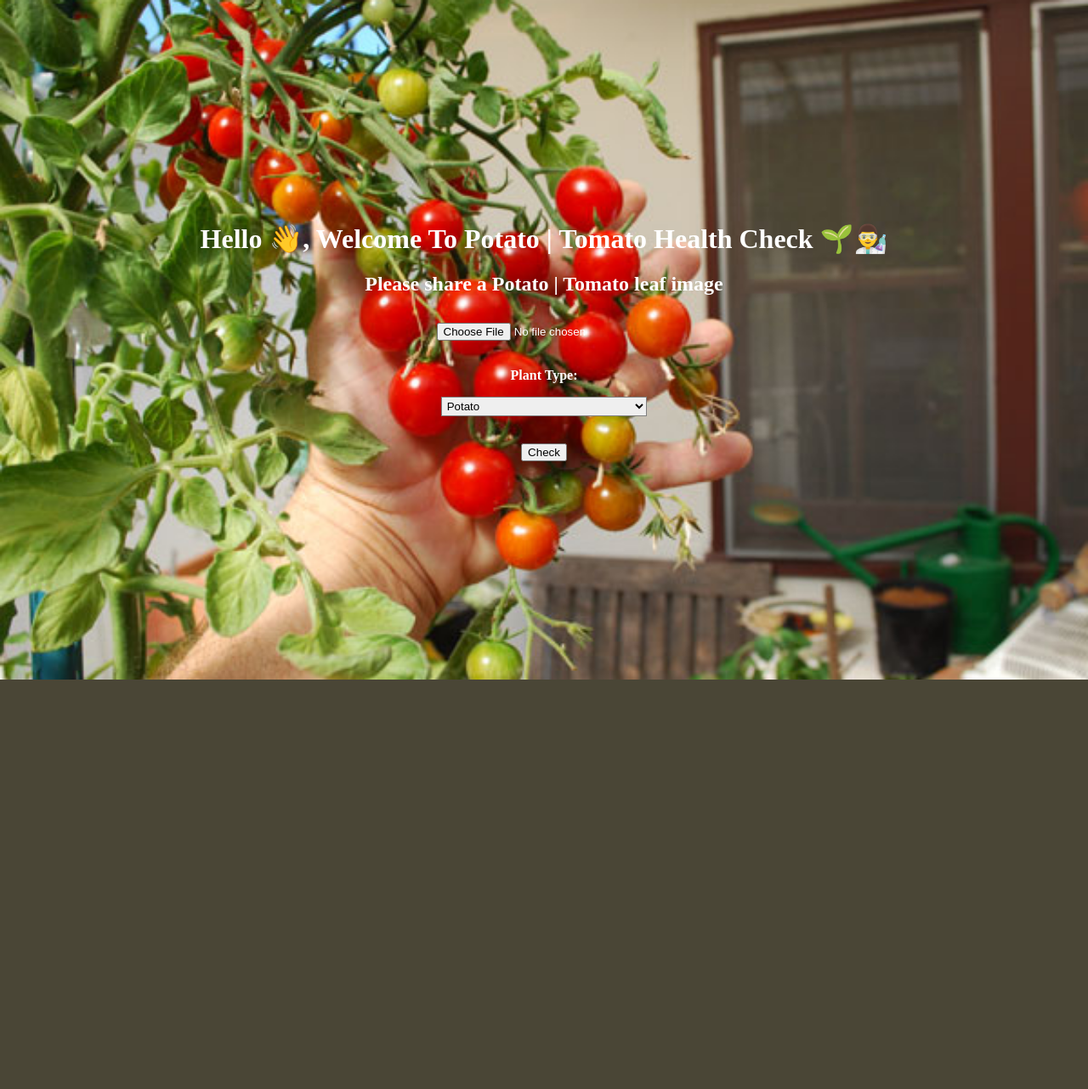
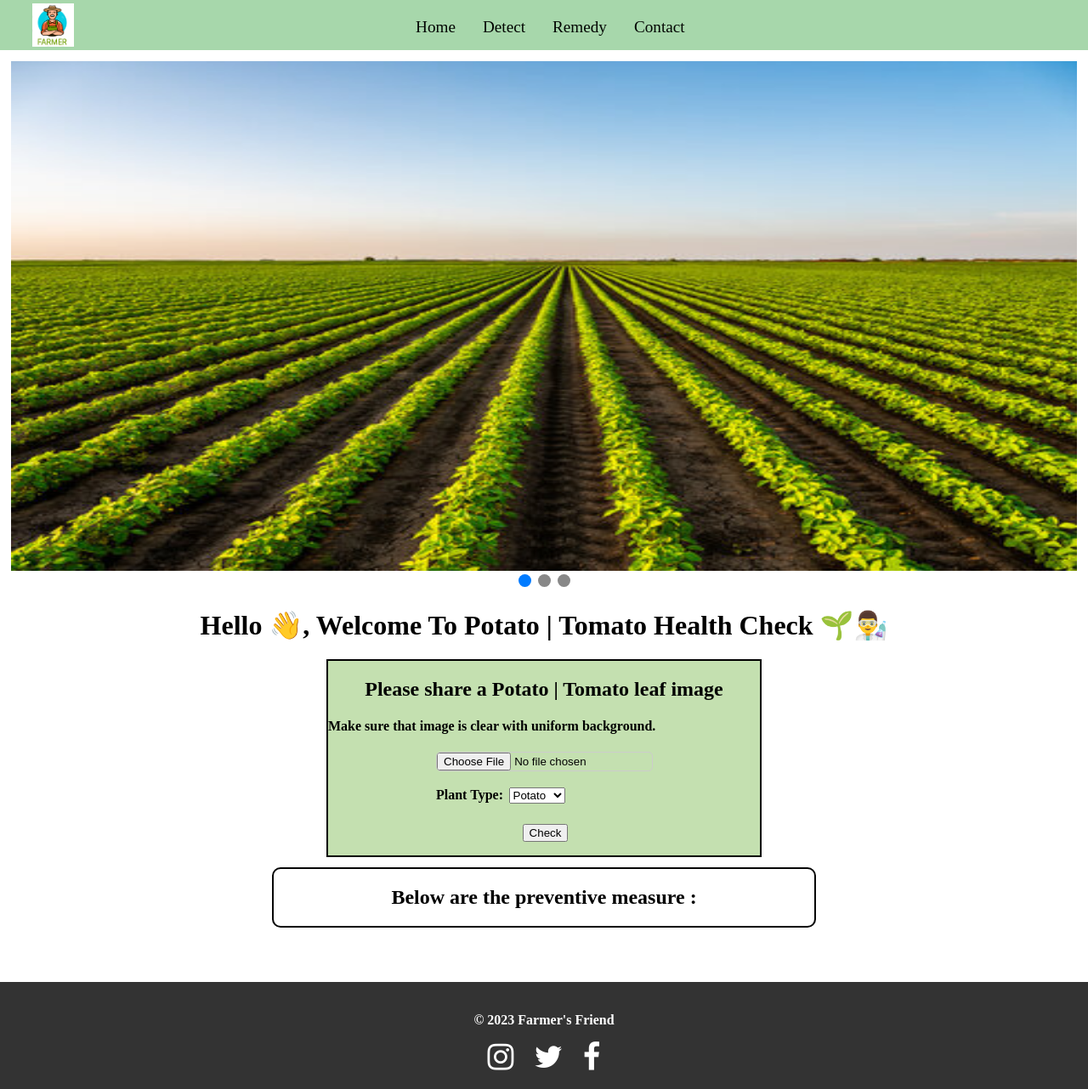
Before and after one commit to MuokaPWambua/PotatoDiseaseClassifier, a Flask app: page / in a window 1280 px wide. Shown: the whole page at 85% size. Before the commit the page ends 800 px from the top, so only its background shows below. Run offline with Flask 3, Linux system fonts and the light colour scheme.

Commit message:
ui update

```diff
--- /dev/null
+++ b/static/index.css
@@ -0,0 +1,175 @@
+body{
+    margin: 0;
+    padding: 0;
+}
+.navbar{
+    display: flex;
+    flex-direction: row;
+    margin: 0;
+    padding: 0% 3%;
+    overflow: hidden;
+    background-color: #8fcc95c8; /* Background color for the navigation bar */
+}
+.navdiv{
+    width: 100%;
+    padding: auto;
+}
+.navbar ul{
+    list-style-type: none;
+    position: relative;
+    left:30%;
+}
+.navitem {
+    float: left;
+}
+
+.navitem a {
+    display: block;
+    color: rgb(2, 5, 2);
+    text-align: center;
+    padding: 5px 16px;
+    text-decoration: none;
+    font-size: larger;
+
+}
+.navitem a:hover {
+    background-color: #f2f5f3;
+    border-radius: 15px; /* Background color on hover */
+}
+#logo{
+    padding: 4px 0px;
+    height: 4%;
+    width: 4%;
+}
+.detect{
+    border: 2px solid black;
+    margin: 2% 20%;
+    padding: 2% 5%;
+}
+h2{
+    text-align: center;
+}
+
+
+
+/* Style the form and form elements */
+
+input[type="file"] {
+    margin-bottom: 1%;
+    border: 1px solid #ccc;
+    padding: 0px;
+    border-radius: 5px;
+}
+input[type="submit"] {
+    background-color: #007BFF;
+    color: white;
+    padding: 10px 20px;
+    border: none;
+    border-radius: 5px;
+    cursor: pointer;
+}
+input[type="submit"]:hover {
+    background-color: #0056b3;
+}
+.image-preview {
+    display: none;
+    margin-top: 20px;
+
+}
+
+
+
+.slideshow-container{
+
+    margin: 1% 1%;
+}
+.slideshow-container img{
+    height:600px;
+    width: 100%;
+
+}
+.mySlides {
+    display: none;
+}
+.dot {
+    height: 15px;
+    width: 15px;
+    margin: 0 2px;
+    background-color: #888;
+    border-radius: 50%;
+    display: inline-block;
+    transition: background-color 0.6s ease;
+}
+.active {
+    background-color: #007BFF;
+}
+
+
+.inner-container{
+    border:2px solid black;
+    margin: 1% 30%;
+    background-color: #96c8728e;
+}
+.input-container{
+    padding: 0% 25%;
+}
+#select_type{
+
+    display: flex;
+}
+p{
+    display: block;
+}
+#plant{
+    margin: 0% 10%;
+}
+
+.upload-form-container {
+    max-width: 400px;
+    margin: 1% auto;
+    padding: 20px;
+    border: 1px solid #ccc;
+    background-color: #f9f9f9;
+    border-radius: 5px;
+}
+#preview-image{
+    height:auto;
+    width: 100%;
+}
+.button-container{
+    position: relative;
+    left:40%;
+    margin-top: 3%;
+}
+
+.Remedy{
+    border: 2px solid black;
+    border-radius: 10px;
+    margin:1% 25%;
+}
+#Remedy_info{
+    padding:0% 2%;
+}
+.footer {
+    margin-top:5%;
+    width: 100%;
+    background-color: #333;
+    color: #fff;
+    padding: 20px 0;
+    text-align: center;
+}
+
+/* Optional: Style links in the footer */
+.footer a {
+    color: #fff;
+    text-decoration: none;
+    margin: 0 10px;
+}
+
+.footer a:hover {
+    text-decoration: underline;
+
+}
+.social-icons a:hover{
+    color:rgb(54, 216, 29);
+}
--- /dev/null
+++ b/static/index.js
@@ -0,0 +1,147 @@
+const imageInput = document.getElementById("file");
+        const imagePreview = document.getElementById("preview-image");
+        const imagePreviewContainer = document.querySelector(".image-preview");
+
+        imageInput.addEventListener("change", function () {
+            if (imageInput.files && imageInput.files[0]) {
+                const reader = new FileReader();
+
+                reader.onload = function (e) {
+                    imagePreview.src = e.target.result;
+                    imagePreviewContainer.style.display = "block";
+                };
+
+                reader.readAsDataURL(imageInput.files[0]);
+            }
+        });
+
+let slideIndex = 0;
+
+
+function showSlides() {
+    let i;
+    const slides = document.getElementsByClassName("mySlides");
+    const dots = document.getElementsByClassName("dot");
+
+    for (i = 0; i < slides.length; i++) {
+        slides[i].style.display = "none";
+    }
+
+    slideIndex++;
+    if (slideIndex > slides.length) {
+        slideIndex = 1;
+    }
+
+    for (i = 0; i < dots.length; i++) {
+        dots[i].className = dots[i].className.replace(" active", "");
+    }
+
+    slides[slideIndex - 1].style.display = "block";
+    dots[slideIndex - 1].className += " active";
+
+    setTimeout(showSlides, 2000); // Change image every 2 seconds (adjust the time as needed)
+}
+showSlides();
+let remedy=["<ul><li>Isolate the affected plants from healthy ones to prevent further spread.<li>Remove and destroy the infected leaves or parts of the plant. Ensure proper disposal by burning or burying the affected plant material deeply.<li>Adjust watering practices: Avoid overhead watering to reduce leaf wetness and humidity.<li>Improve airflow: Properly space plants for better air circulation to reduce moisture around the foliage.<li>Consider applying fungicides labeled for Early Blight control. Follow instructions and safety precautions specified on the product label.<li>Apply fungicides at the recommended intervals and ensure thorough coverage of the affected plant parts.</ul>",
+"<ul><li> Isolate and remove infected leaves or plant parts immediately to prevent the spread of the disease.<li>Consider using fungicides labeled for Late Blight control. Apply as per instructions and safety guidelines provided on the product label.<li>mplement cultural practices such as proper plant spacing, watering methods (avoiding overhead watering), and ensuring good air circulation around plants to minimize moisture on leaves.</ul>",
+"<ul><li>Congrats your plant are disease free.<li>Keep a regular Eye on the leaves in case of any disease</ul>",
+"<ul><li>Clean and disinfect gardening tools, stakes, and equipment that have come into contact with infected plants. This helps prevent the spread of the bacteria to healthy plants.</li><li>Copper-based fungicides can help manage bacterial spot. Apply these as directed on the label. However, note that excessive use can harm plants, so follow instructions carefully.</li><li>Avoid planting tomatoes or other susceptible plants in the same location for several years to reduce the risk of bacterial spot recurrence.</li><li>Water the plants at the base to avoid wetting leaves. Drip irrigation or soaker hoses can be helpful.</li><li>Consider planting tomato varieties that are resistant or tolerant to bacterial spot if available in your region.</li><li>Some organic options, such as neem oil or garlic-based sprays, might offer some control over bacterial spot. These should be applied as directed on the product label.</li></ul>",
+"<ul><li>Apply a layer of organic mulch around plants to reduce soil splashing onto leaves, as the fungus often spreads through soil contact with the lower leaves.</li><li>Water the plants at the base early in the day to allow the foliage to dry quickly, reducing moisture and inhibiting fungal growth. </li><li>Avoid overhead watering.Apply fungicides labeled for early blight control. </li><li>Copper-based fungicides or those containing chlorothalonil or mancozeb can help manage the disease.</li><li>Avoid planting tomatoes or related plants in the same location for at least two to three years to prevent the recurrence of the disease.</li><li>Apply organic solutions like neem oil or sulfur-based sprays preventively. These can act as a barrier against fungal infections but may not entirely eliminate established infections.</li></ul>",
+"<ul><li>Water the plants at the base early in the day to allow the foliage to dry quickly, reducing moisture and inhibiting fungal growth Avoid overhead watering.</li><li>Apply fungicides labeled for early blight control.</li><li> Copper-based fungicides or those containing chlorothalonil or mancozeb can help manage the disease.Avoid planting tomatoes or related plants in the same location for at least two to three years to prevent the recurrence of the disease.</li><li>Apply organic solutions like neem oil or sulfur-based sprays preventively. These can act as a barrier against fungal infections but may not entirely eliminate established infections.</li></ul>",
+"<ul><li>Apply copper-based fungicides or other fungicides labeled for leaf mold control. Follow the instructions on the label for proper application and safety precautions.</li><li>Prune and remove infected leaves as soon as you notice symptoms. Dispose of the infected plant parts away from the garden to prevent the spread of spores.</li><li>Keep the garden clean by removing debris and fallen leaves regularly. This reduces the chances of fungal spores surviving and spreading.</li><li>Apply a layer of organic mulch around plants to prevent soil splashing onto lower leaves.Use organic solutions like neem oil or potassium bicarbonate preventively to create a protective barrier against fungal infections. These may help reduce the chances of leaf mold establishment.</li></ul>",
+"<ul><li>Apply copper-based fungicides or other fungicides labeled for leaf mold control. Follow the instructions on the label for proper application and safety precautions.</li><li>Prune and remove infected leaves as soon as you notice symptoms. Dispose of the infected plant parts away from the garden to prevent the spread of spores.</li><li>Keep the garden clean by removing debris and fallen leaves regularly. This reduces the chances of fungal spores surviving and spreading.</li><li>Apply a layer of organic mulch around plants to prevent soil splashing onto lower leaves.Use organic solutions like neem oil or potassium bicarbonate preventively to create a protective barrier against fungal infections. These may help reduce the chances of leaf mold establishment.</li></ul>",
+"<ul><li>Horticultural oils, such as dormant oil or summer oil, can suffocate spider mites. Apply as directed on the label, making sure to cover the entire plant, including the undersides of leaves.</li><li>Encourage beneficial insects like ladybugs, predatory mites, lacewings, and predatory thrips that feed on spider mites. You can attract these insects by planting companion plants that attract them or by purchasing and releasing them in your garden.</li><li>Remove and dispose of heavily infested leaves or plant parts to prevent the spread of spider mites to healthier areas of the plant.</li><li>If possible, isolate infested plants to prevent the spread of spider mites to other plants in the garden.</li></ul>",
+"<ul><li>Consider planting tomato varieties that are resistant or less susceptible to target spot if available in your region.</li><li>Apply a layer of organic mulch around plants to prevent soil splashing onto lower leaves.</li><li>Apply organic solutions like neem oil or potassium bicarbonate preventively to create a protective barrier against fungal infections. These may help reduce the chances of target spot establishment.</li><li>Ensure proper spacing between plants to improve air circulation.</li><li> Good airflow reduces humidity around the plants, making it less favorable for the fungus.</li></ul>",
+"<ul><li>Control and manage whiteflies, which transmit the virus. Use insecticidal soaps, neem oil, or other insecticides labeled for whitefly control.</li><li> Yellow sticky traps can also help reduce their population.</li><li>Use floating row covers or mesh netting to physically prevent whiteflies from reaching the tomato plants. Be sure to secure the covers properly to prevent gaps.</li><li>Consider planting companion plants that repel whiteflies or attract beneficial insects that prey on whiteflies, such as marigolds, basil, or coriander.</li><li>Avoid excessive nitrogen fertilization, which can make plants more attractive to whiteflies. Instead, maintain balanced nutrition to keep plants healthy without stimulating excessive growth.</li></ul>",
+"<ul><li>Start with seeds and transplants from reliable sources to reduce the risk of introducing the virus to your garden.</li><li>Wash hands thoroughly before handling plants to prevent transmitting the virus from infected plants to healthy ones.These insects can transmit the virus.</li><li> Use insecticidal soaps, neem oil, or insecticides labeled for aphid and whitefly control. </li><li>Yellow sticky traps can also help reduce their population.</li><li>Tobacco can harbor the virus. If you smoke, wash your hands thoroughly before handling tomato plants.</li><li>Rotate tomatoes with other plant families each season to break the virus's lifecycle in the soil.</li></ul>",
+"<ul><li>Congrats your plant are disease free.<li>Keep a regular Eye on the leaves in case of any disease</ul>"];
+function uploadFile() {
+
+    var fileInput = document.getElementById('file');
+    var file = fileInput.files[0];
+    var plant = document.getElementById('plant');
+    var selectedOption = plant.options[plant.selectedIndex];
+
+// Get the value of the selected option
+    var selectedValue = selectedOption.value;
+    var formData = new FormData();
+    formData.append('image', file);
+    formData.append('plant', selectedValue)
+    document.getElementById('result').innerText = "Processing... ";
+
+    fetch('/classify', {
+        method: 'POST',
+        body: formData
+    })
+    .then(response => response.json())
+    .then(data => {
+        console.log('Response:', data);
+
+        document.getElementById('result').innerText = " Result: " + " " + data.result +  " " + "\nClassification Confidence: " + " " + data.confidence;
+
+        if(data.result=="Potato Early blight"){
+            document.getElementById("Remedy_info").innerHTML=remedy[0];
+        }
+        else if(data.result=="Potato Late blight"){
+            document.getElementById("Remedy_info").innerHTML=remedy[1];
+        }
+        else if(data.result=="Potato healthy"){
+            document.getElementById("Remedy_info").innerHTML=remedy[2];
+        }
+        else if(data.result=="Tomato___Bacterial_spot"){
+            document.getElementById("Remedy_info").innerHTML=remedy[3];
+        }
+        else if(data.result=="Tomato___Early_blight"){
+            document.getElementById("Remedy_info").innerHTML=remedy[4];
+        }
+        else if(data.result=="Tomato___Late_blight"){
+            document.getElementById("Remedy_info").innerHTML=remedy[5];
+        }
+        else if(data.result=="Tomato___Leaf_Mold"){
+            document.getElementById("Remedy_info").innerHTML=remedy[6];
+        }
+        else if(data.result=="Tomato___Septoria_leaf_spot"){
+            document.getElementById("Remedy_info").innerHTML=remedy[7];
+        }
+        else if(data.result=="Tomato___Spider_mites Two-spotted_spider_mite"){
+            document.getElementById("Remedy_info").innerHTML=remedy[8];
+        }
+        else if(data.result=="Tomato___Target_Spot"){
+            document.getElementById("Remedy_info").innerHTML=remedy[9];
+        }
+        else if(data.result=="Tomato___Tomato_Yellow_Leaf_Curl_Virus"){
+            document.getElementById("Remedy_info").innerHTML=remedy[10];
+        }
+        else if(data.result=="Tomato___Tomato_mosaic_virus"){
+            document.getElementById("Remedy_info").innerHTML=remedy[11];
+        }
+        else if(data.result=="Tomato___healthy"){
+            document.getElementById("Remedy_info").innerHTML=remedy[12];
+        }
+
+    })
+    .catch(error => {
+        console.error('Error:', error);
+        document.getElementById('result').innerText = 'Error occurred during file upload try again file to large.';
+    });
+}
+document.getElementById("submit").addEventListener("click", uploadFile)
+
+
+
+
+
+
+function smoothScroll(event) {
+    event.preventDefault(); // Prevent default anchor behavior
+
+    const targetId = event.currentTarget.getAttribute("href");
+    const targetElement = document.querySelector(targetId);
+
+    if (targetElement) {
+        window.scrollTo({
+            top: targetElement.offsetTop,
+            behavior: 'smooth' // Smooth scrolling behavior
+        });
+    }
+}
--- a/templates/index.html
+++ b/templates/index.html
@@ -1,94 +1,90 @@
 <!DOCTYPE html>
 <html lang="en">
 <head>
-    <meta charset="UTF-8">
-    <meta name="viewport" content="width=device-width, initial-scale=1.0">
-    <style>
-        body {
-            background: url('/static/bg.jpg');
-            background-size: cover;
-            background-position: center;
-            background-repeat: no-repeat;
-            color:white;
-            margin: 0; /* Remove default body margin */
-            padding: 0; /* Remove default body padding */
-        }
-        .center-container {
-
-            align-items: center;
-            justify-content: center;
-            text-align: center;
-            margin:0;
-        }
-
-        .container {
-            display: flex;
-            justify-content: center;
-            align-items: center;
-            height: 100vh;
-            margin: 0;
-        }
-
-        .spaceY{
-            margin:2rem 0 2rem 0;
-        }
-
-    </style>
-    <title>Potato Health</title>
+    <title>Farmer's Friend</title>
+    <link rel="icon" href="static/farmerlogo1.png" type="static/image/png">
+    <link rel="stylesheet" href="https://cdnjs.cloudflare.com/ajax/libs/font-awesome/4.7.0/css/font-awesome.min.css">
+    <link rel="stylesheet" href="static/index.css">
 </head>
 <body>
-    <div class="container">
-        <div>
+    <nav class="navbar">
+        <img id="logo" src="static/farmerlogo1.png">
+        <div class="navdiv">
+        <ul>
+            <li class="navitem"><a href="#">Home</a></li>
+            <li class="navitem"><a href="#container-id" onclick="smoothScroll(event)">Detect</a></li>
+            <li class="navitem"><a href="#">Remedy</a></li>
+            <li class="navitem"><a href="#footer-id" onclick="smoothScroll(event)">Contact</a></li>
+        </ul>
+        </div>
+    </nav>
+    <div class="slideshow-container">
+        <!-- Slides -->
+        <div class="mySlides">
+            <img src="static/image1.jpeg" alt="Image 1">
+        </div>
+        <div class="mySlides">
+            <img src="static/image2.avif" alt="Image 2">
+        </div>
+        <div class="mySlides">
+            <img src="static/iamge3.jpeg" alt="Image 3">
+        </div>
+
+        <!-- Navigation dots -->
+        <div style="text-align:center">
+            <span class="dot"></span>
+            <span class="dot"></span>
+            <span class="dot"></span>
+        </div>
+    </div>
+    <div class="container" id="container-id">
+
             <h1 align="center">Hello 👋, Welcome To Potato | Tomato Health Check 🌱👨‍🔬</h1>
+            <div class="inner-container">
             <h2 align="center">Please share a Potato | Tomato leaf image</h2>
-
-            <div class="center-container spaceY">
+            <h4>Make sure that image is clear with uniform background.</h4>
+            <div class="input-container">
+            <div class="center-container">
                 <input type="file" id="file" name="image" required>
             </div>
-            <div class="center-container spaceY">
+            <div class="center-container" id="select_type">
                 <p><strong>Plant Type:<strong><p>
-                <select id="plant" name="plant" style="width:30%; padding:2px; border: 1px solid grey;">
+                <select id="plant" name="plant">
                     <option value="potato">Potato</option>
                     <option value="tomato">Tomato</option>
                 </select>
             </div>
-            <div class="center-container">
+
+            <div class="image-preview">
+                <h3>Uploaded Image Preview</h3>
+                <img id="preview-image" src="" alt="Uploaded Image">
+            </div>
+            <div class="button-container">
                 <button id="submit">Check</button>
             </div>
         <p align="center" id="result"></p>
         </div>
+        </div>
     </div>
-    <script>
-        function uploadFile() {
+    <div class="Remedy">
+        <h2>Below are the preventive measure : </h2>
+        <p id="Remedy_info">
 
-            var fileInput = document.getElementById('file');
-            var file = fileInput.files[0];
-            var plant = document.getElementById('plant');
-            var selectedOption = plant.options[plant.selectedIndex];
+        </p>
+    </div>
+    <div class="footer" id="footer-id">
+        <p>&copy; 2023 Farmer's Friend</p>
+        <div class="social-icons">
+            <a href="https://www.facebook.com/YourPage" target="_blank"><i class="fa fa-instagram" style="font-size:36px"></i></a>
+            <a href="https://twitter.com/YourTwitter" target="_blank"><i class="fa fa-twitter" style="font-size:36px"></i></a>
+            <a href="https://www.instagram.com/YourInstagram" target="_blank"><i class="fa fa-facebook" style="font-size:36px"></i></a>
+            <!-- Add more Material Design Icons as needed -->
+        </div>
+    </div>
 
-        // Get the value of the selected option
-            var selectedValue = selectedOption.value;
-            var formData = new FormData();
-            formData.append('image', file);
-            formData.append('plant', selectedValue)
-            document.getElementById('result').innerText = "Processing... ";
+    <script src="https://cdn.jsdelivr.net/npm/axios/dist/axios.min.js"></script>
 
-            fetch('/classify', {
-                method: 'POST',
-                body: formData
-            })
-            .then(response => response.json())
-            .then(data => {
-                console.log('Response:', data);
-                document.getElementById('result').innerText = " Result: " + " " + data.result +  " " + "\nClassification Confidence: " + " " + data.confidence;
-            })
-            .catch(error => {
-                console.error('Error:', error);
-                document.getElementById('result').innerText = 'Error occurred during file upload try again file to large.';
-            });
-        }
-        document.getElementById("submit").addEventListener("click", uploadFile)
-
+    <script src="static/index.js">
     </script>
 </body>
 </html>
```
Also changed, not shown: static/WhatsApp Image 2023-12-13 at 13.40.59.jpeg (added), static/farmerlogo.png (added), static/farmerlogo1.png (added), static/iamge3.jpeg (added), static/image1.jpeg (added), static/image2.avif (added), 3 other files.
